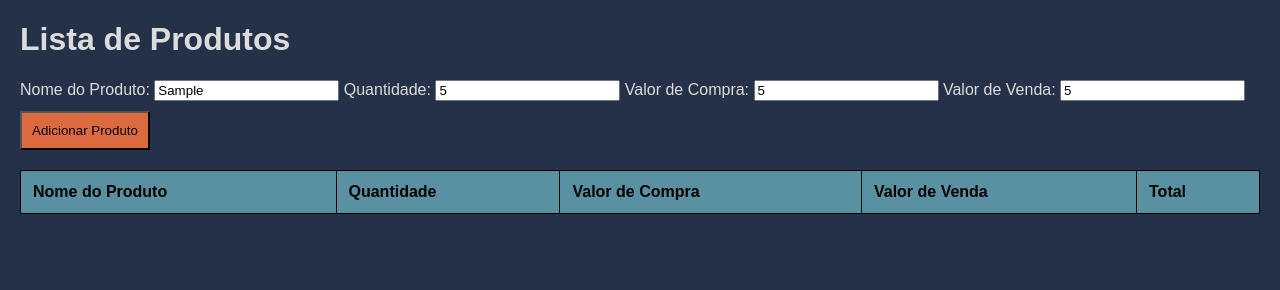
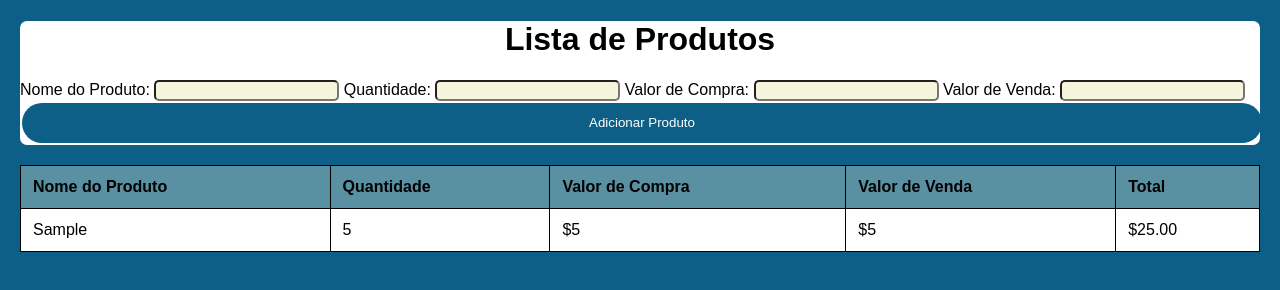
Before and after one commit to C4LD4R3LL1/Estoque-Web, a website: page paginas/cadastro_produto.html in a window 1280 px wide. Both pictures are taken after typing "Sample", "5", "5", "5" into the empty fields and a click on the button "Adicionar Produto". Drawn offline with Linux system fonts and the light colour scheme.

Commit message:
correção

```diff
--- a/paginas/cadastro_produto.html
+++ b/paginas/cadastro_produto.html
@@ -9,17 +9,19 @@
         body {
             font-family: Arial, sans-serif;
             margin: 20px;
-            background-color: #253148;
+            background-color: #0d5f88;
         }
 
         table {
             width: 100%;
             border-collapse: collapse;
             margin-top: 20px;
+
         }
 
         td {
-            background-color: #5a91a2;
+            background-color:   #ffffff;
+            border: 1px solid #000000;
         }
 
         table,
@@ -38,47 +40,64 @@
         }
 
         button {
-            padding: 10px;
-            margin-top: 10px;
-            background-color: #dd693e;
-            transition: 1s;
+            width: 100%;
+            height: 40px;
             cursor: pointer;
+            background: #0d5f88;
+            color: white;
+            border: 0;
+            border-radius: 20px;
+            transition: 1.5s;
+            margin: 2px;
         }
 
         button:hover {
-            background-color: #b96243;
+            background-color: #5a91a2;
+
+            -ms-transform: scale(0.89);
+            transform: scale(.89);
         }
 
-        .texto {
-            color: rgb(220, 220, 220);
-            border: #000000;
+        .textolista {
+            display: flex;
+            justify-content: center;
+            align-items: center;
+            color: black;
+        }
+        .caixa{
+            max-width: 100%;
+            background-color: white;
+            border-radius: 7px;
+        }
+        .input{
+            background-color: beige;
+            border-radius: 5px;
         }
     </style>
 </head>
 
 <body>
-
-    <h1 class="texto">Lista de Produtos</h1>
+<div class="caixa">
+    <h1 class="textolista">Lista de Produtos</h1>
 
     <form id="productForm">
         <label for="productName" class="texto">Nome do Produto:</label>
-        <input type="text" id="productName" required>
+        <input class="input" type="text" id="productName" required>
 
         <label for="productQuantity" class="texto">Quantidade:</label>
-        <input type="number" id="productQuantity" required>
+        <input class="input" type="number" id="productQuantity" required>
 
         <label for="productCost" class="texto">Valor de Compra:</label>
-        <input type="number" id="productCost" step="0.01" required>
+        <input class="input" type="number" id="productCost" step="0.01" required>
 
         <label for="productSale" class="texto">Valor de Venda:</label>
-        <input type="number" id="productSale" step="0.01" required>
+        <input class="input" type="number" id="productSale" step="0.01" required>
 
-        <!-- Campo oculto para o ID automático -->
         <input type="hidden" id="productId" value="0">
 
         <button type="button" id="botao" onclick="addProduct()">Adicionar Produto</button>
     </form>
-
+</div>
     <table id="productTable">
         <thead>
             <tr>
@@ -87,7 +106,6 @@
                 <th>Valor de Compra</th>
                 <th>Valor de Venda</th>
                 <th>Total</th>
-                <!-- Total column -->
             </tr>
         </thead>
         <tbody>
@@ -95,38 +113,26 @@
     </table>
 
     <script>
-        async function addProduct() {
+        function addProduct() {
             const productName = document.getElementById('productName').value;
             const productQuantity = document.getElementById('productQuantity').value;
             const productCost = document.getElementById('productCost').value;
             const productSale = document.getElementById('productSale').value;
-            const productId = document.getElementById('productId').value;
 
             if (!productName || !productQuantity || !productCost || !productSale) {
                 alert('Por favor, preencha todos os campos.');
                 return;
             }
 
-            try {
-                const response = await fetch('/cadastro_produto.html', {
-                    method: 'POST',
-                    headers: {
-                        'Content-Type': 'application/json',
-                    },
-                    body: JSON.stringify({
-                        nome: productName,
-                        valorCompra: productCost,
-                        valorVenda: productSale,
-                        quantidade: productQuantity,
-                    }),
-                });
-
-                if (!response.ok) {
-                    const errorData = await response.json();
-                    throw new Error(errorData.erro);
+            // Simulando dados do backend
+            const productData = {
+                produto: {
+                    NOME: productName,
+                    VALOR_COMPRA: parseFloat(productCost),
+                    VALOR_VENDA: parseFloat(productSale),
+                    QUANTIDADE: parseInt(productQuantity),
                 }
-
-                const productData = await response.json();
+            };
 
             const table = document.getElementById('productTable').getElementsByTagName('tbody')[0];
             const newRow = table.insertRow(table.rows.length);
@@ -135,28 +141,31 @@
             const quantityCell = newRow.insertCell(1);
             const costCell = newRow.insertCell(2);
             const saleCell = newRow.insertCell(3);
-                const totalCell = newRow.insertCell(4); // Total cell
+            const totalCell = newRow.insertCell(4);
 
             nameCell.innerHTML = productName;
             quantityCell.innerHTML = productQuantity;
             costCell.innerHTML = `$${productCost}`;
             saleCell.innerHTML = `$${productSale}`;
 
-                totalCell.innerHTML = `$${productData.produto.VALOR_COMPRA * productData.produto.QUANTIDADE}`;
+            totalCell.innerHTML = `$${(productData.produto.VALOR_COMPRA * productData.produto.QUANTIDADE).toFixed(2)}`;
 
-                updateTotalValue(); // Call function to update total value
+            updateTotalValue();
 
             document.getElementById('productName').value = '';
             document.getElementById('productQuantity').value = '';
             document.getElementById('productCost').value = '';
             document.getElementById('productSale').value = '';
-                document.getElementById('productId').value = '0'; // Resetar o ID
-            } catch (error) {
-                console.error('Error adding product:', error);
-                alert(error.message || 'Erro ao adicionar produto. Por favor, tente novamente.');
+            document.getElementById('productId').value = '0';
         }
+
+        function updateTotalValue() {
+            // Implemente a lógica para atualizar o valor total, se necessário
         }
     </script>
 </body>
 
 </html>
+</body>
+
+</html>
```
Also changed, not shown: paginas/cadastro_funcionario.html (+1 -2 lines), paginas/login.html (+20 -5 lines), paginas/menu_vendas.html (+38 -17 lines). Lines whose indentation alone changed are shown as unchanged.
